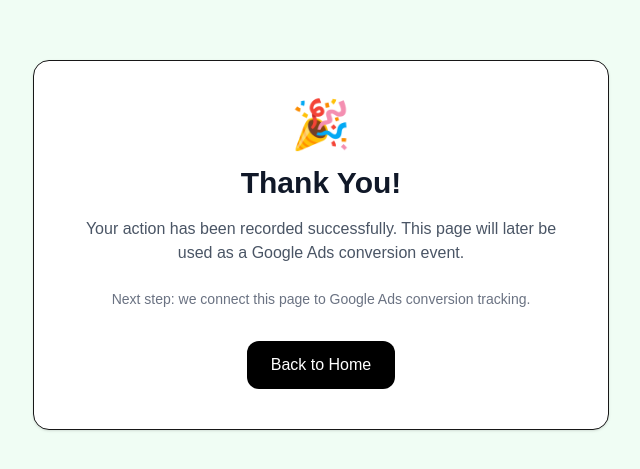
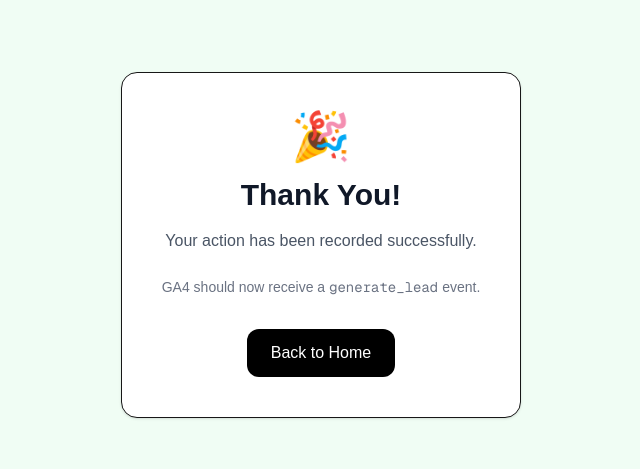
Before and after one commit to MuhammadIbrahimZahid/google-ads-lander, a Next.js app: page /thank-you in a window 1280 px wide. Shown: the part 155-624 px from the top of the page, without its empty margins (319-959 px from the left). Built offline with nearby package versions, Linux system fonts and the light colour scheme.

Commit message:
Third commit

```diff
--- a/src/app/thank-you/page.tsx
+++ b/src/app/thank-you/page.tsx
@@ -1,4 +1,23 @@
+"use client";
+
+import { useEffect } from "react";
+import Link from "next/link";
+
+declare global {
+  interface Window {
+    gtag?: (...args: unknown[]) => void;
+  }
+}
+
 export default function ThankYouPage() {
+  useEffect(() => {
+    window.gtag?.("event", "generate_lead", {
+      lead_source: "landing_page",
+    });
+
+    console.log("GA4 generate_lead event sent");
+  }, []);
+
   return (
     <main className="min-h-screen flex items-center justify-center bg-green-50 px-6">
       <div className="max-w-xl text-center bg-white p-10 rounded-2xl shadow-sm border">
@@ -7,20 +26,19 @@ export default function ThankYouPage() {
         <h1 className="text-3xl font-bold text-gray-900">Thank You!</h1>
 
         <p className="mt-4 text-gray-600">
-          Your action has been recorded successfully. This page will later be
-          used as a Google Ads conversion event.
+          Your action has been recorded successfully.
         </p>
 
         <div className="mt-6 text-sm text-gray-500">
-          Next step: we connect this page to Google Ads conversion tracking.
+          GA4 should now receive a <code>generate_lead</code> event.
         </div>
 
-        <a
+        <Link
           href="/"
           className="inline-block mt-8 px-6 py-3 bg-black text-white rounded-xl hover:bg-gray-800"
         >
           Back to Home
-        </a>
+        </Link>
       </div>
     </main>
   );
```
